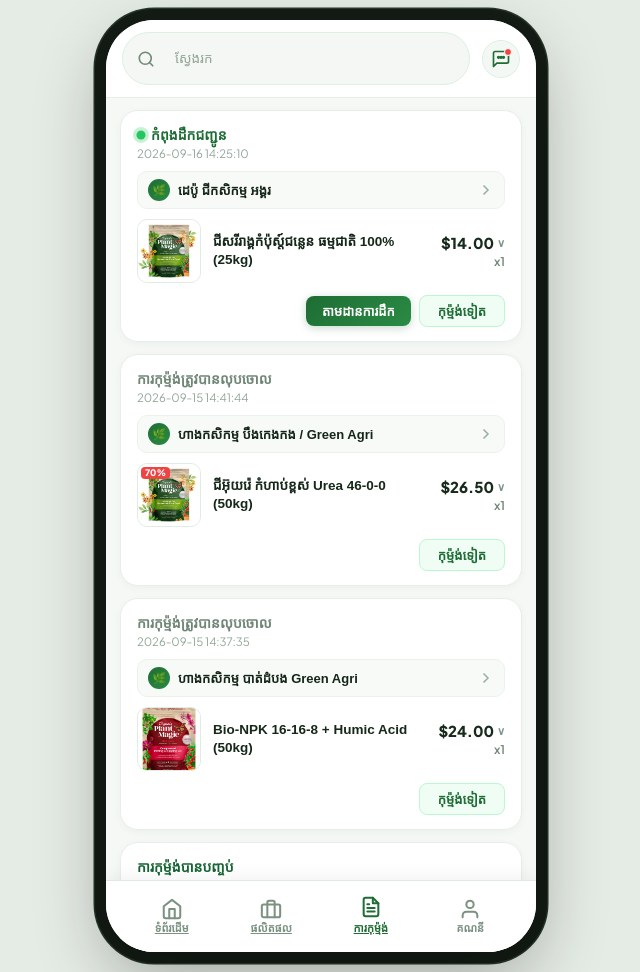
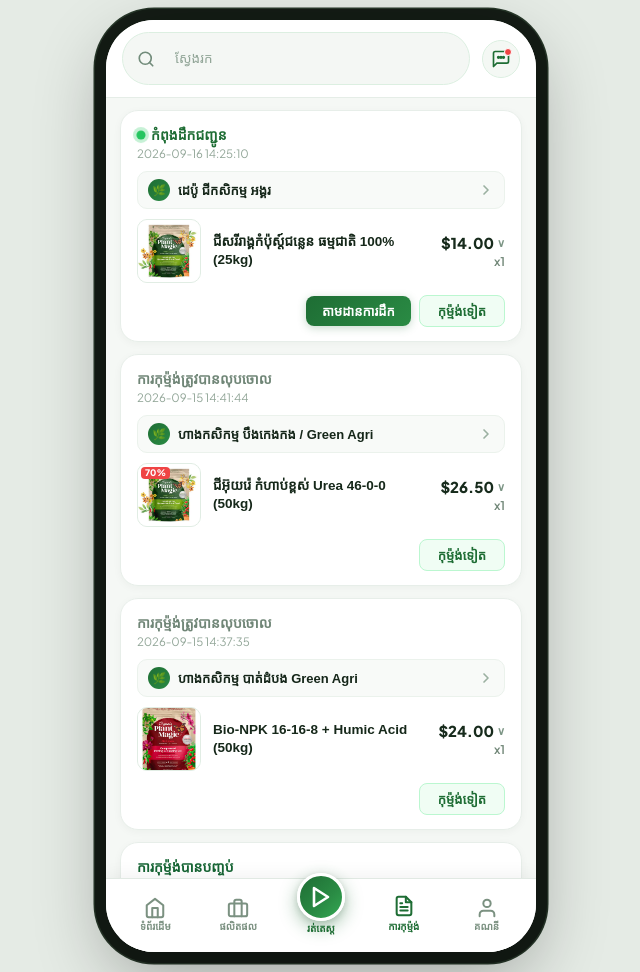
Before and after one commit to geotank-max/mockup, a plain HTML site: page my-orders.html in a window 1280 px wide. Shown: the whole page, without its empty margins (319-959 px from the left). Drawn offline with Linux system fonts and the light colour scheme; a web font is replaced by a local one.

Commit message:
feat: add global and my-orders stylesheets and update HTML mock pages

```diff
--- a/css/my-orders.css
+++ b/css/my-orders.css
@@ -133,7 +133,7 @@
   overflow-x: hidden;
   -webkit-overflow-scrolling: touch;
   scrollbar-width: none;
-  padding: 12px 14px 85px 14px;
+  padding: 12px 14px 95px 14px;
   display: flex;
   flex-direction: column;
   gap: 12px;
--- a/css/style.css
+++ b/css/style.css
@@ -987,18 +987,19 @@ body {
 }
 
 /* --- BOTTOM NAVIGATION BAR --- */
+/* --- BOTTOM NAVIGATION BAR (5 Tabs with Standout Center Run Button) --- */
 .bottom-nav {
   position: absolute;
   bottom: 0;
   left: 0;
   right: 0;
-  height: 72px;
+  height: 74px;
   background: #ffffff;
   border-top: 1px solid #e1e9e3;
   display: flex;
-  justify-content: space-around;
-  align-items: center;
-  padding: 6px 16px;
+  justify-content: space-between;
+  align-items: center;
+  padding: 4px 8px 6px 8px;
   z-index: 50;
   box-shadow: 0 -4px 16px rgba(0, 0, 0, 0.05);
 }
@@ -1012,10 +1013,11 @@ body {
   justify-content: center;
   cursor: pointer;
   color: #7b9181;
-  padding: 4px 14px;
-  border-radius: 14px;
+  padding: 3px 4px;
+  border-radius: 12px;
   transition: all 0.2s;
   flex: 1;
+  text-decoration: none;
 }
 
 .nav-icon-container {
@@ -1028,9 +1030,10 @@ body {
 
 .nav-label {
   font-family: 'Siemreap', var(--font-family);
-  font-size: 11px;
+  font-size: 10px;
   font-weight: 700;
   line-height: 1.1;
+  white-space: nowrap;
 }
 
 .nav-sublabel {
@@ -1052,30 +1055,46 @@ body {
   color: var(--primary-green);
 }
 
-/* Special styling for "Run" center button */
+/* Special styling for "Run" center button - elevated standout FAB */
+.run-tab {
+  position: relative;
+  overflow: visible;
+}
+
 .run-tab .run-btn-pill {
-  width: 42px;
-  height: 42px;
-  background: linear-gradient(135deg, #1b632e 0%, #2c8e45 100%);
+  width: 48px;
+  height: 48px;
+  background: linear-gradient(135deg, #1e6d34 0%, #2a8b44 60%, #34a853 100%);
   border-radius: 50%;
   color: #ffffff;
-  box-shadow: 0 4px 12px rgba(27, 99, 46, 0.35);
-  margin-bottom: 3px;
-  transition: transform 0.2s, box-shadow 0.2s;
+  border: 3.5px solid #ffffff;
+  box-shadow: 0 6px 18px rgba(30, 109, 52, 0.4), 0 2px 6px rgba(0, 0, 0, 0.12);
+  margin-top: -22px;
+  margin-bottom: 2px;
+  display: flex;
+  align-items: center;
+  justify-content: center;
+  transition: transform 0.2s cubic-bezier(0.34, 1.56, 0.64, 1), box-shadow 0.2s ease;
+}
+
+.run-tab .nav-label {
+  font-size: 10px;
+  font-weight: 800;
+  color: #1e6d34;
 }
 
 .run-tab:hover .run-btn-pill {
-  transform: scale(1.08);
-  box-shadow: 0 6px 16px rgba(27, 99, 46, 0.45);
+  transform: translateY(-4px) scale(1.08);
+  box-shadow: 0 10px 24px rgba(30, 109, 52, 0.5), 0 3px 8px rgba(0, 0, 0, 0.15);
 }
 
 .run-tab:active .run-btn-pill {
-  transform: scale(0.95);
+  transform: translateY(-1px) scale(0.95);
 }
 
 .run-tab.active .run-btn-pill {
-  border: 2px solid #ffffff;
-  outline: 2px solid var(--primary-green);
+  background: linear-gradient(135deg, #145226 0%, #1e6d34 100%);
+  box-shadow: 0 0 0 3px rgba(30, 109, 52, 0.25), 0 6px 18px rgba(30, 109, 52, 0.45);
 }
 
 /* --- MODAL FOR FARMER TESTING FORM --- */
--- a/my-orders.html
+++ b/my-orders.html
@@ -47,6 +47,7 @@
       </main>
 
       <!-- Bottom Navigation Bar (4 tabs: Home, Products, Orders, Profile) -->
+      <!-- Bottom Navigation Bar (5 tabs: Home, Products, Run [Center], Orders [Active], Profile) -->
       <nav class="bottom-nav">
         <!-- 1. Home Tab -->
         <a href="index.html" class="nav-tab" id="tabHome">
@@ -70,7 +71,17 @@
           <span class="nav-label">ផលិតផល</span>
         </a>
 
-        <!-- 3. Orders Tab (Active) -->
+        <!-- 3. Run Tab (Center Standout Action Center) -->
+        <a href="run-test.html" class="nav-tab run-tab" id="tabRun">
+          <div class="nav-icon-container run-btn-pill" title="រត់តេស្តដី & ដំណាំ">
+            <svg width="24" height="24" viewBox="0 0 24 24" fill="none" stroke="currentColor" stroke-width="2.6" stroke-linecap="round" stroke-linejoin="round">
+              <polygon points="5 3 19 12 5 21 5 3"/>
+            </svg>
+          </div>
+          <span class="nav-label">រត់តេស្ត</span>
+        </a>
+
+        <!-- 4. Orders Tab (Active) -->
         <a href="my-orders.html" class="nav-tab active" id="tabOrders">
           <div class="nav-icon-container">
             <svg width="22" height="22" viewBox="0 0 24 24" fill="none" stroke="currentColor" stroke-width="2.2" stroke-linecap="round" stroke-linejoin="round">
@@ -84,7 +95,7 @@
           <span class="nav-label">ការកុម្ម៉ង់</span>
         </a>
 
-        <!-- 4. Profile Tab -->
+        <!-- 5. Profile Tab -->
         <button class="nav-tab" id="tabProfile" onclick="openToast('គណនីកសិករ')">
           <div class="nav-icon-container">
             <svg width="22" height="22" viewBox="0 0 24 24" fill="none" stroke="currentColor" stroke-width="2.2" stroke-linecap="round" stroke-linejoin="round">
```
Also changed, not shown: index.html (+15 -5 lines), products.html (+13 -3 lines), run-test.html (+15 -5 lines).
